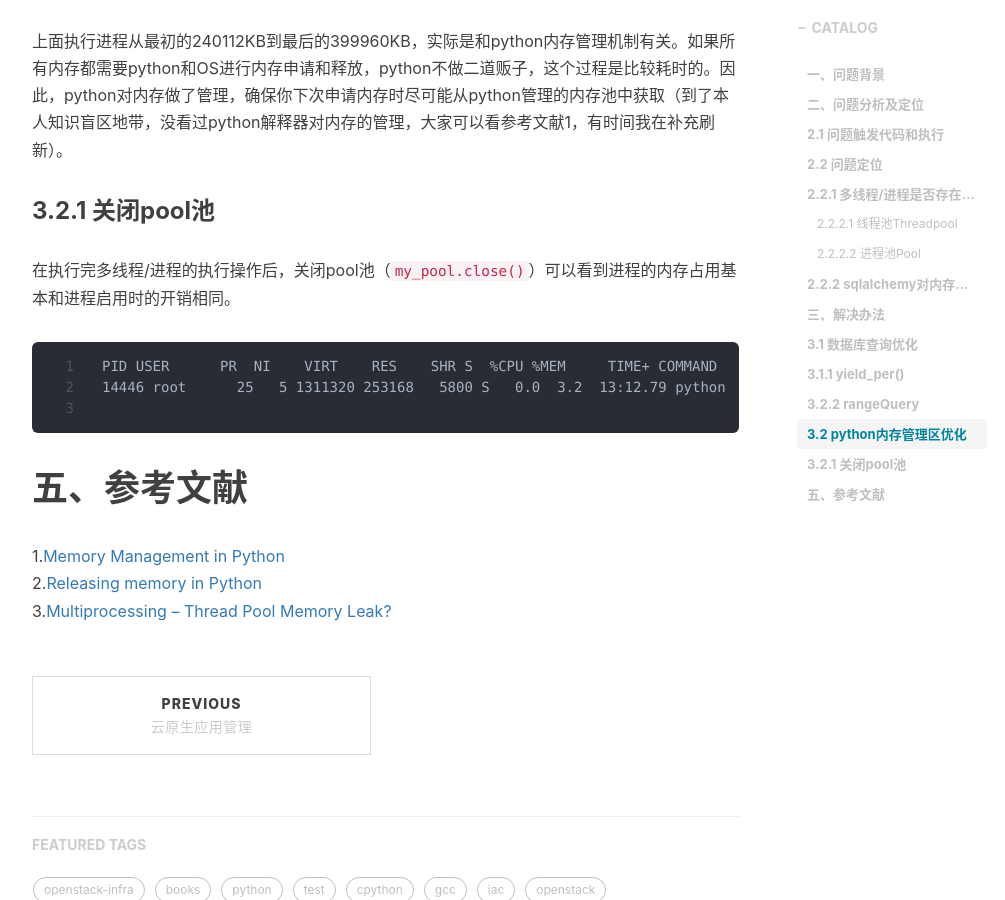
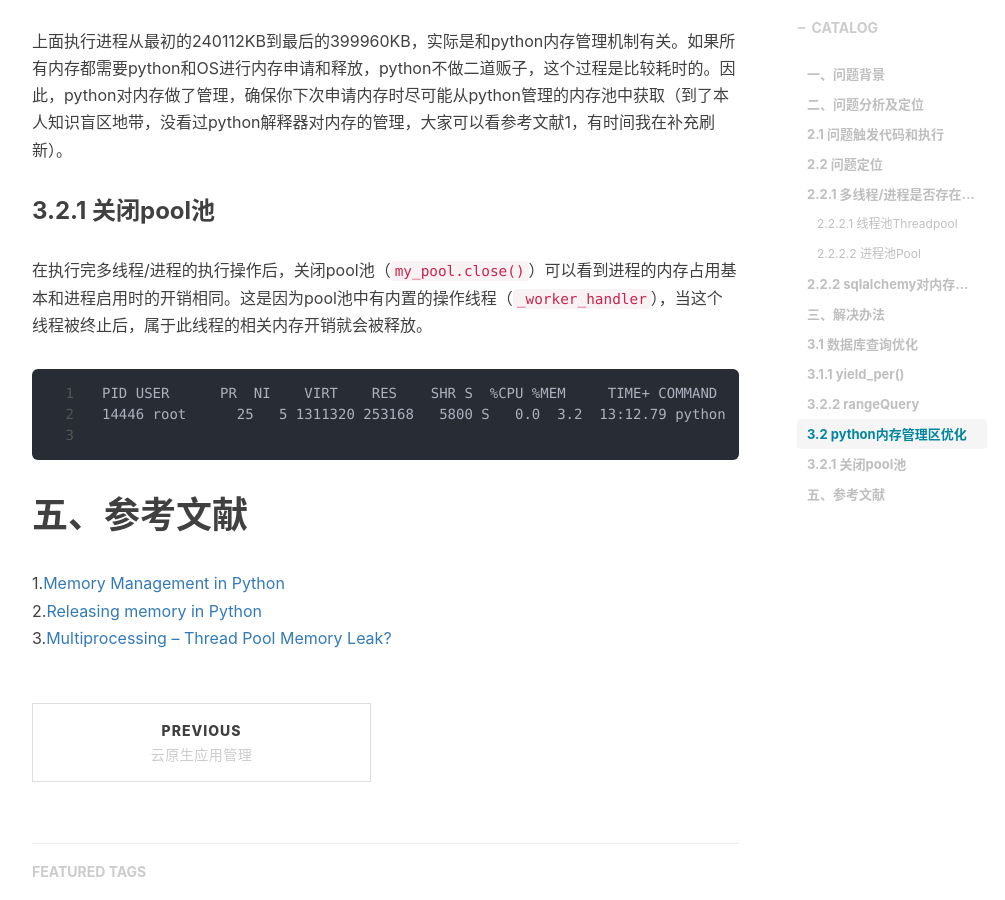
Before and after one commit to shihai1991/shihai1991.github.io, a Jekyll site: the page built from _posts/2022-09-20-multiprocessing-sqlalchemy.md, in a window 1280 px wide and 900 px high, scrolled down 4773 px. Shown: the whole window, without its empty margins (233-1238 px from the left). Built offline with Jekyll 4.4.1, drawn with Linux system fonts in a browser that asks for light colours; nearby versions of some CDN libraries; comment, search, counter and statistics services are not loaded.

Commit message:
Update 2022-09-20-multiprocessing-sqlalchemy.md

````diff
--- a/_posts/2022-09-20-multiprocessing-sqlalchemy.md
+++ b/_posts/2022-09-20-multiprocessing-sqlalchemy.md
@@ -155,7 +155,7 @@ def Process(ctx, *args, **kwds):
 ## 3.2 python内存管理区优化
 上面执行进程从最初的240112KB到最后的399960KB，实际是和python内存管理机制有关。如果所有内存都需要python和OS进行内存申请和释放，python不做二道贩子，这个过程是比较耗时的。因此，python对内存做了管理，确保你下次申请内存时尽可能从python管理的内存池中获取（到了本人知识盲区地带，没看过python解释器对内存的管理，大家可以看参考文献1，有时间我在补充刷新）。
 ### 3.2.1 关闭pool池
-在执行完多线程/进程的执行操作后，关闭pool池（`my_pool.close()`）可以看到进程的内存占用基本和进程启用时的开销相同。
+在执行完多线程/进程的执行操作后，关闭pool池（`my_pool.close()`）可以看到进程的内存占用基本和进程启用时的开销相同。这是因为pool池中有内置的操作线程（`_worker_handler`），当这个线程被终止后，属于此线程的相关内存开销就会被释放。
 ```
 PID USER      PR  NI    VIRT    RES    SHR S  %CPU %MEM     TIME+ COMMAND
 14446 root      25   5 1311320 253168   5800 S   0.0  3.2  13:12.79 python
````
